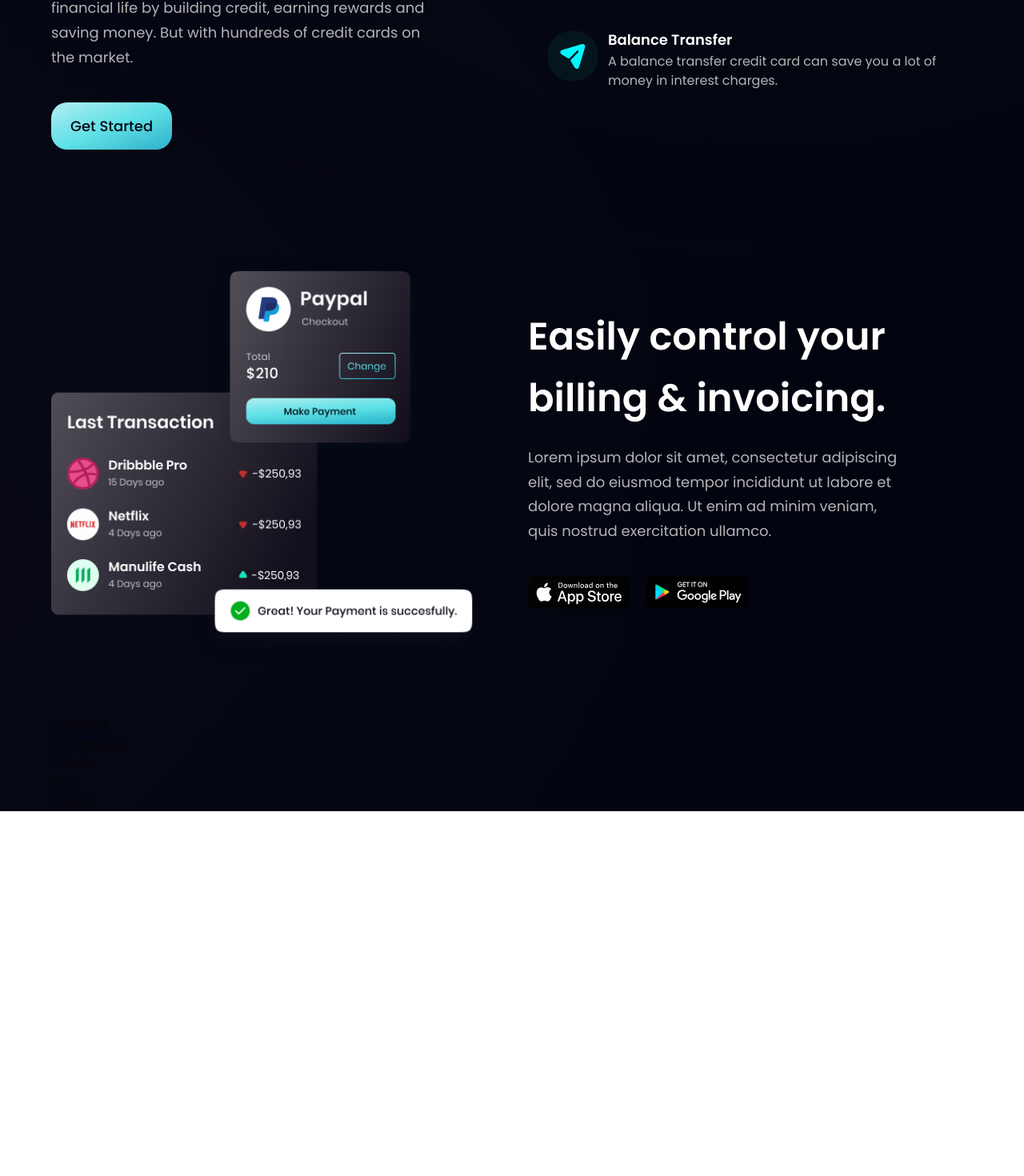
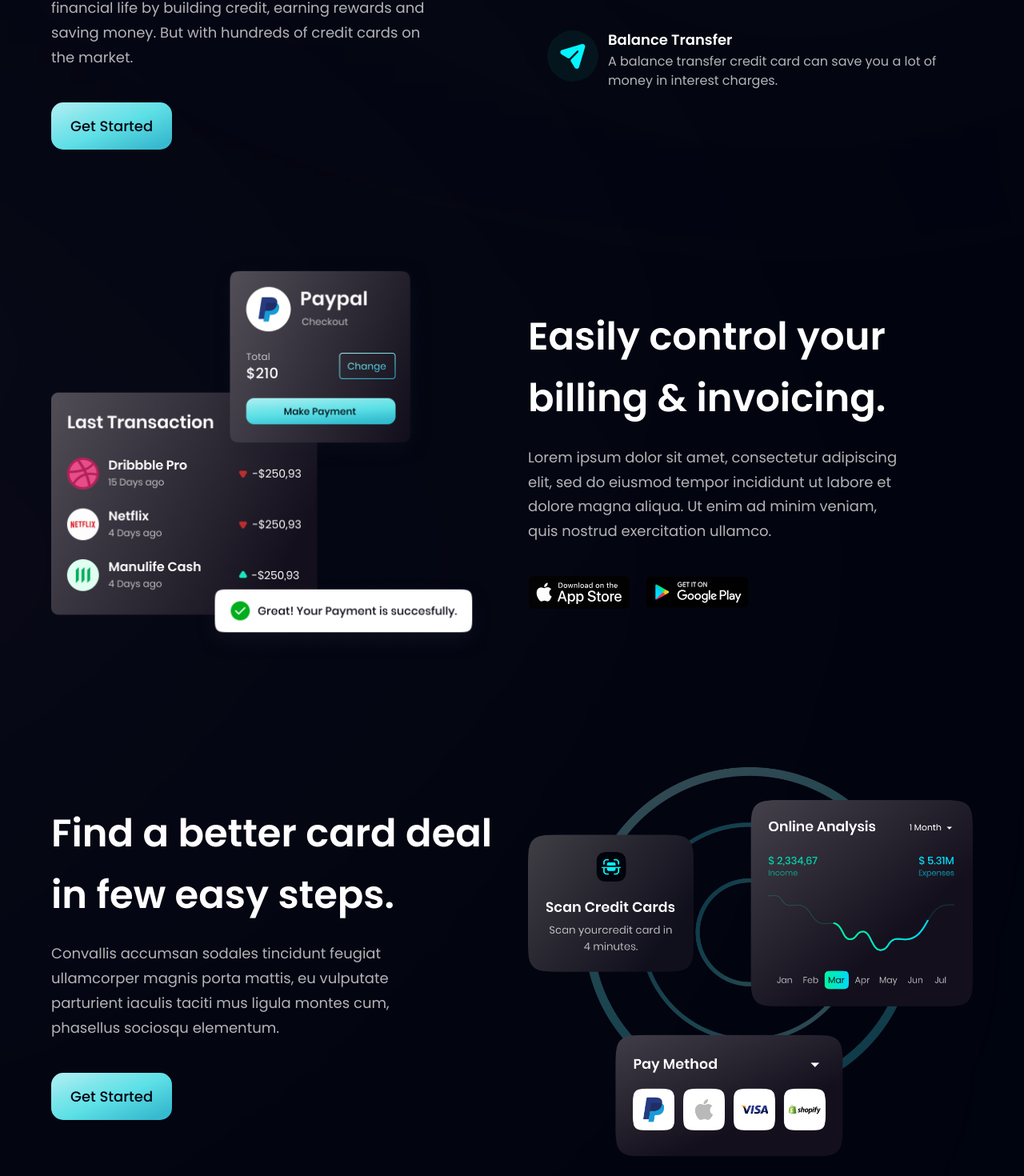
Before and after one commit to icuestiona/bank_modern_app, a React (Vite) app in the folder bank_modern_app/: page / in a window 1280 px wide. Shown: the part 1295-2765 px from the top of the page at 80% size. Before the commit the page ends 2309 px from the top, so only its background shows below. Built offline with nearby package versions, Linux system fonts and the light colour scheme.

Commit message:
CardDeal section built and styled. Button styling modified

```diff
--- a/bank_modern_app/src/components/Business.jsx
+++ b/bank_modern_app/src/components/Business.jsx
@@ -35,7 +35,7 @@
           of credit cards on the market.
         </p>
 
-        <Button styles="mt-10  rounded-[20px]" />
+        <Button styles="mt-10" />
       </div>
 
       <div className={`${layout.sectionImg} flex-col`}>
--- a/bank_modern_app/src/components/Button.jsx
+++ b/bank_modern_app/src/components/Button.jsx
@@ -4,7 +4,7 @@
   return (
     <button
       type="button"
-      className={`py-4 px-6 bg-blue-gradient font-poppins font-medium text-[18px] text-primary outline-none ${styles}`}
+      className={`py-4 px-6 bg-blue-gradient font-poppins font-medium text-[18px] text-primary outline-none rounded-[15px] ${styles}`}
     >
       Get Started
     </button>
--- a/bank_modern_app/src/components/CardDeal.jsx
+++ b/bank_modern_app/src/components/CardDeal.jsx
@@ -1,7 +1,26 @@
 import React from "react";
+import { card } from "../assets";
+import styles, { layout } from "../style";
+import Buttom from "./Button";
 
-const CardDeal = () => {
-  return <div>CardDeal</div>;
-};
+const CardDeal = () => (
+  <section className={layout.section}>
+    <div className={layout.sectionInfo}>
+      <h2 className={styles.heading2}>
+        Find a better card deal <br className="sm:block hidden" /> in few easy
+        steps.
+      </h2>
+      <p className={`${styles.paragraph} max-w-[470px] mt-5`}>
+        Convallis accumsan sodales tincidunt feugiat ullamcorper magnis porta
+        mattis, eu vulputate parturient iaculis taciti mus ligula montes cum,
+        phasellus sociosqu elementum.
+      </p>
+      <Buttom styles="mt-10" />
+    </div>
+    <div className={layout.sectionImg}>
+      <img src={card} alt="card" className="w-[100%] h-[100%]" />
+    </div>
+  </section>
+);
 
 export default CardDeal;
```
